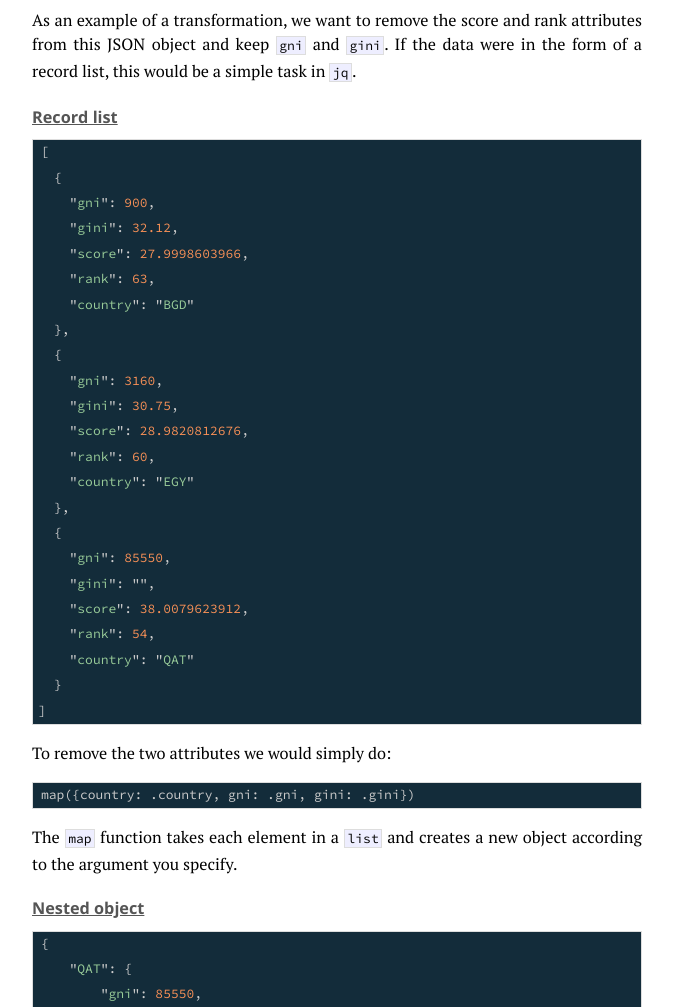
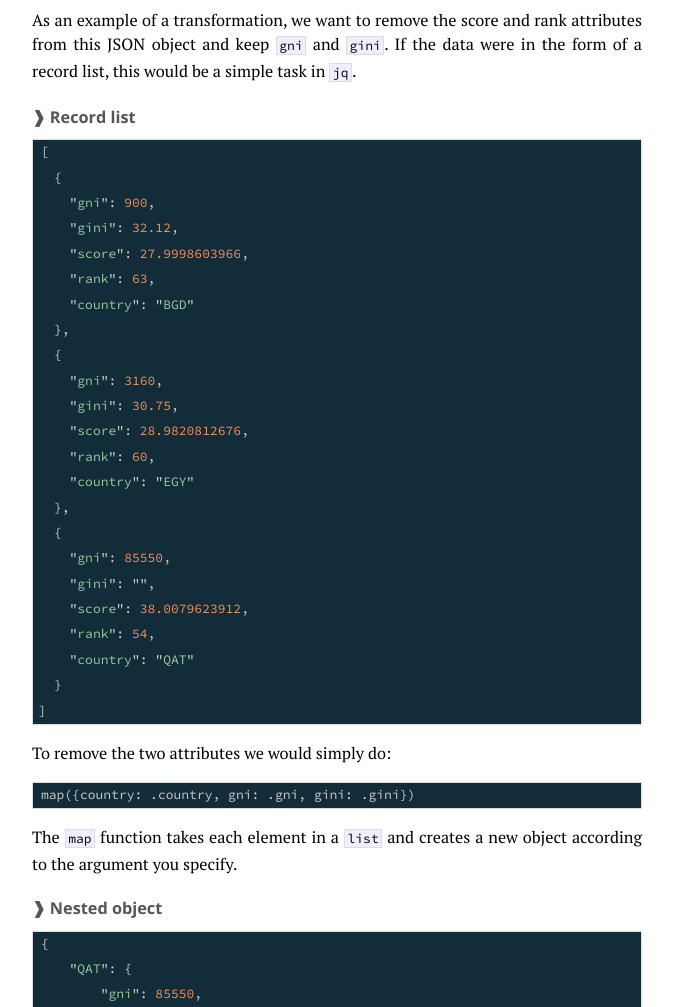
Before and after one commit to kamicut/kamicut.github.io, a Jekyll site: the page built from _posts/2014-11-19-using-jq-nested-objects.md, in a window 1280 px wide. Shown: the part 1306-2313 px from the top of the page, without its empty margins (303-977 px from the left). Built offline with Jekyll 4.4.1, drawn with Linux system fonts in a browser that asks for light colours; Markdown is read by kramdown in place of the engine named in the settings.

Commit message:
Update main.css

```diff
--- a/css/main.css
+++ b/css/main.css
@@ -172,8 +172,12 @@ h2, h3, h4 {
 
 .post h3 {
   color: #555;
-  text-decoration: underline;
 }
+
+.post h3:before {
+  content: "❱ ";
+}
+
 .post ul, .post ol {
   margin-left: 1.35em;
 }
```
